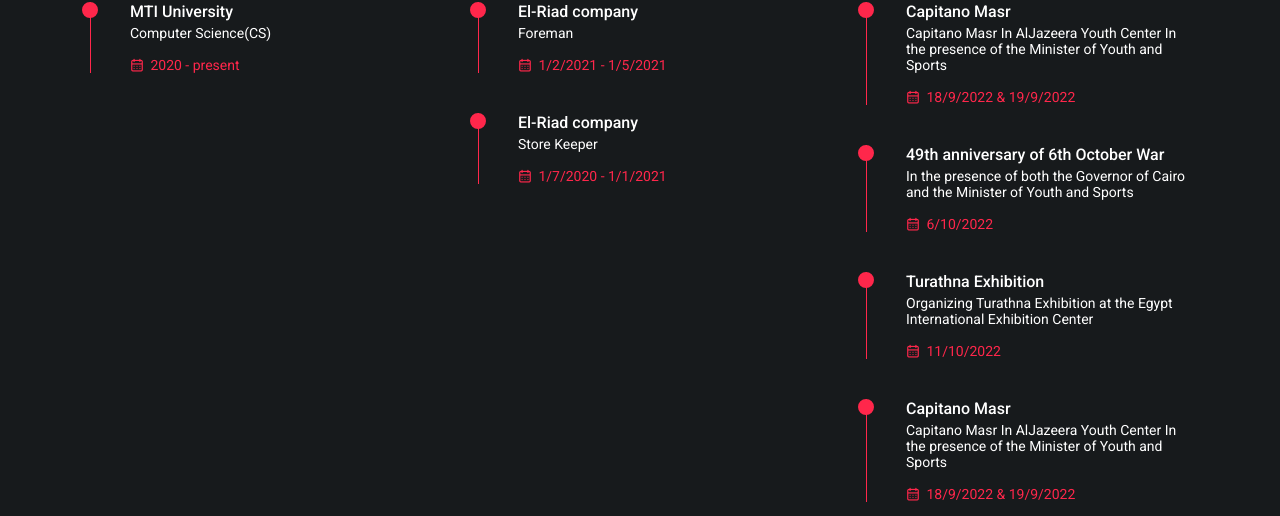
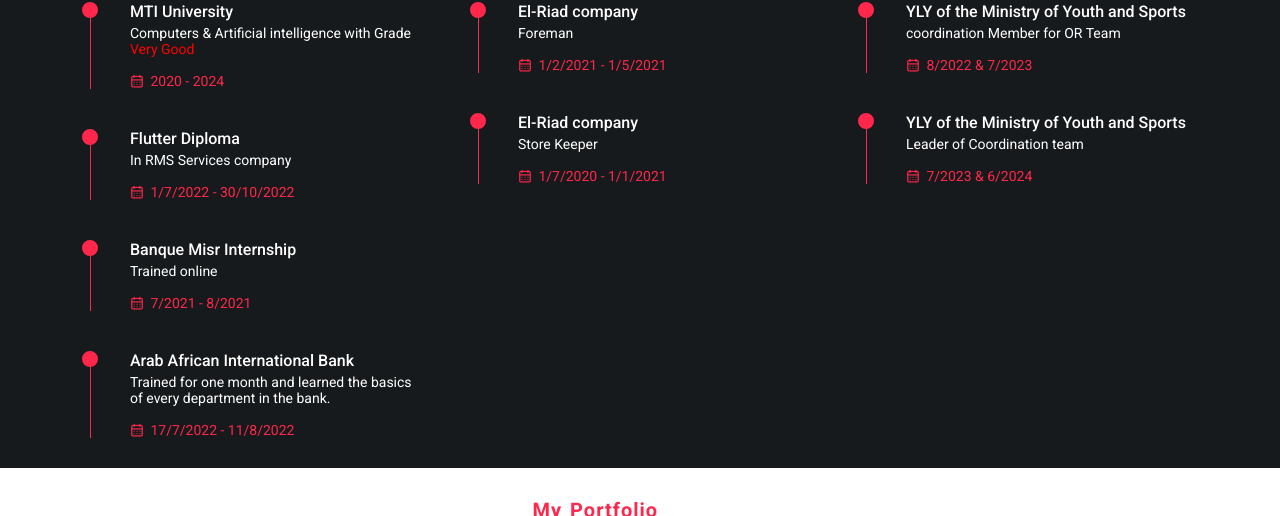
Before and after one commit to EslamHany2002/my-webo, a plain HTML site: page qualification.html in a window 1280 px wide. Shown: the part 289-805 px from the top of the page. Drawn offline with nearby package versions, Linux system fonts and the light colour scheme.

Commit message:
add some info

```diff
--- a/qualification.html
+++ b/qualification.html
@@ -19,14 +19,14 @@
 </head>
 <body>
 
-  <audio autoplay loop id="song">
+  <!-- <audio autoplay loop id="song">
     <source src="audio\Alan Walker, K 391 & Emelie Hollow - Lily - Cover (Violin) (128  kbps) (s.shabakngy.com).mp3">
   </audio>
   <script>
     window.addEventListener('click', () => {
       document.getElementById("song").play();
     });
-  </script>
+  </script> -->
   <div class="nav-bar">
     <div class="container">
       <a href=index.html class="title">My <span>Portfolio</span></a>
@@ -66,9 +66,32 @@
             <div class="timeline__item">
               <div class="circle__dot"></div>
               <h3 class="timeline__title">MTI University</h3>
-              <p class="timeline__text">Computer Science(CS)</p>
-              <span class="timeline__date"><i class="uil uil-calendar-alt"></i> 2020 - present</span>
+              <p class="timeline__text">Computers & Artificial intelligence   with Grade <span style="color: red;">Very Good</span> </p>
+              <p class="timeline__text"></p>
+              <span class="timeline__date"><i class="uil uil-calendar-alt"></i> 2020 - 2024</span>
             </div>
+            <div class="timeline__item">
+              <div class="circle__dot"></div>
+              <h3 class="timeline__title">Flutter Diploma  </h3>
+              <p class="timeline__text">In RMS Services company </p>
+              <p class="timeline__text"></p>
+              <span class="timeline__date"><i class="uil uil-calendar-alt"></i> 1/7/2022 - 30/10/2022</span>
+            </div>
+            <div class="timeline__item">
+              <div class="circle__dot"></div>
+              <h3 class="timeline__title">Banque Misr Internship</h3>
+              <p class="timeline__text">Trained online</span> </p>
+              <p class="timeline__text"></p>
+              <span class="timeline__date"><i class="uil uil-calendar-alt"></i>7/2021 - 8/2021</span>
+            </div>
+            <div class="timeline__item">
+              <div class="circle__dot"></div>
+              <h3 class="timeline__title">Arab African International Bank </h3>
+              <p class="timeline__text">Trained for one month and learned the basics of every department in the bank. </p>
+              <p class="timeline__text"></p>
+              <span class="timeline__date"><i class="uil uil-calendar-alt"></i> 17/7/2022 - 11/8/2022</span>
+            </div>
+
           </div>
         </div>
 
@@ -100,49 +123,19 @@
           <div class="timeline">
             <div class="timeline__item">
               <div class="circle__dot"></div>
-              <h3 class="timeline__title">Capitano Masr</h3>
-              <p class="timeline__text">Capitano Masr In AlJazeera Youth Center In the presence of the Minister of Youth and Sports</p>
-              <span class="timeline__date"><i class="uil uil-calendar-alt"></i> 18/9/2022 & 19/9/2022</span>
+              <h3 class="timeline__title">YLY of the Ministry of Youth and Sports   </h3>
+              <p class="timeline__text">coordination Member for OR Team </p>
+              <span class="timeline__date"><i class="uil uil-calendar-alt"></i> 8/2022 & 7/2023</span>
             </div>
 
             <div class="timeline__item">
               <div class="circle__dot"></div>
-              <h3 class="timeline__title">49th anniversary of 6th October War</h3>
-              <p class="timeline__text">In the presence of both the Governor of Cairo and the Minister of Youth and Sports</p>
-              <span class="timeline__date"><i class="uil uil-calendar-alt"></i> 6/10/2022</span>
+              <h3 class="timeline__title">YLY of the Ministry of Youth and Sports   </h3>
+              <p class="timeline__text">Leader of Coordination team </p>
+              <span class="timeline__date"><i class="uil uil-calendar-alt"></i> 7/2023 & 6/2024</span>
             </div>
 
-            <div class="timeline__item">
-              <div class="circle__dot"></div>
-              <h3 class="timeline__title">Turathna Exhibition</h3>
-              <p class="timeline__text">Organizing Turathna Exhibition at the Egypt International Exhibition Center</p>
-              <span class="timeline__date"><i class="uil uil-calendar-alt"></i> 11/10/2022</span>
-            </div>
 
-            <div class="timeline__item">
-              <div class="circle__dot"></div>
-              <h3 class="timeline__title">Capitano Masr</h3>
-              <p class="timeline__text">Capitano Masr In AlJazeera Youth Center In the presence of the Minister of Youth and Sports</p>
-              <span class="timeline__date"><i class="uil uil-calendar-alt"></i> 18/9/2022 & 19/9/2022</span>
-            </div>
-            <div class="timeline__item">
-              <div class="circle__dot"></div>
-              <h3 class="timeline__title">Capitano Masr</h3>
-              <p class="timeline__text">Capitano Masr In AlJazeera Youth Center In the presence of the Minister of Youth and Sports</p>
-              <span class="timeline__date"><i class="uil uil-calendar-alt"></i> 18/9/2022 & 19/9/2022</span>
-            </div>
-            <div class="timeline__item">
-              <div class="circle__dot"></div>
-              <h3 class="timeline__title">Capitano Masr</h3>
-              <p class="timeline__text">Capitano Masr In AlJazeera Youth Center In the presence of the Minister of Youth and Sports</p>
-              <span class="timeline__date"><i class="uil uil-calendar-alt"></i> 18/9/2022 & 19/9/2022</span>
-            </div>
-            <div class="timeline__item">
-              <div class="circle__dot"></div>
-              <h3 class="timeline__title">Capitano Masr</h3>
-              <p class="timeline__text">Capitano Masr In AlJazeera Youth Center In the presence of the Minister of Youth and Sports</p>
-              <span class="timeline__date"><i class="uil uil-calendar-alt"></i> 18/9/2022 & 19/9/2022</span>
-            </div>
 
           </div>
         </div>
```
